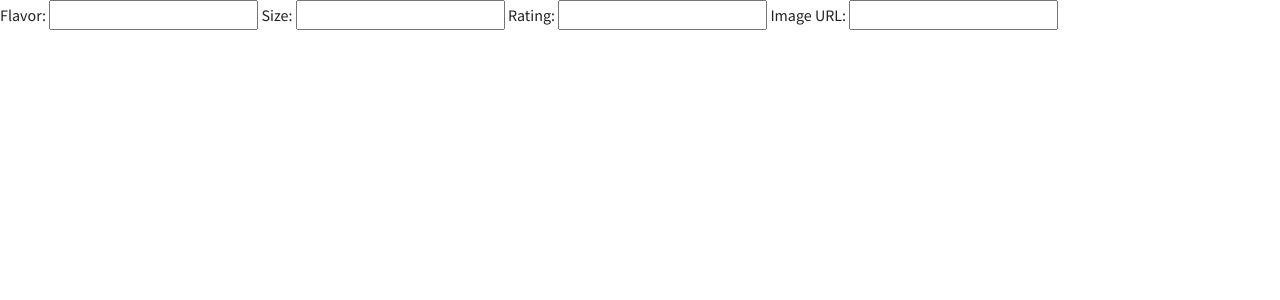
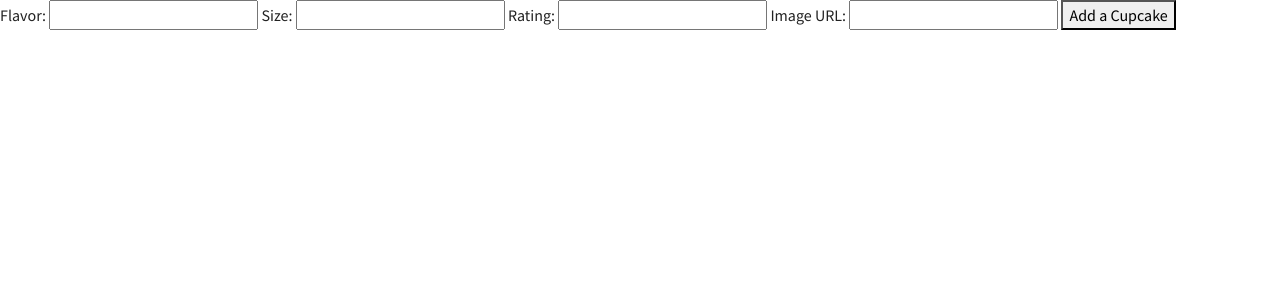
Before and after one commit to loganwinnier/flask-cupcakes, a Flask app: template templates/home.html in a window 1280 px wide. Shown: the top 300 px of the page. Run offline with Flask 3, Linux system fonts and the light colour scheme; the template is opened without the code that fills it, so the values that code supplies are empty.

Commit message:
added javascript model for cupcake

```diff
--- a/app.py
+++ b/app.py
@@ -2,6 +2,7 @@
 import os
 
 from flask import Flask, request, redirect, render_template, jsonify
+from flask_cors import CORS
 from flask_debugtoolbar import DebugToolbarExtension
 
 from models import db, connect_db, Cupcake, DEFAULT_IMAGE_URL
@@ -14,9 +15,17 @@ app.config["SQLALCHEMY_TRACK_MODIFICATIONS"] = False
 app.config["SQLALCHEMY_ECHO"] = True
 
 connect_db(app)
+CORS(app)
 
 # app.config['SECRET_KEY'] = "I'LL NEVER TELL!!"
 # debug = DebugToolbarExtension(app)
+
+
+@app.get("/")
+def render_home_page():
+    """Show home page"""
+
+    return render_template("home.html")
 
 
 @app.get("/api/cupcakes")
--- a/requirements.txt
+++ b/requirements.txt
@@ -1,6 +1,7 @@
 blinker==1.6.3
 click==8.1.7
 Flask==2.3.3
+Flask-Cors==4.0.0
 Flask-DebugToolbar @ git+https://github.com/pallets-eco/flask-debugtoolbar@3b25e114e96a03c3261f17becb10a41abb28fd7c
 Flask-SQLAlchemy==3.1.1
 greenlet==3.0.0
--- /dev/null
+++ b/static/js/cupcake.js
@@ -0,0 +1,22 @@
+"use strict"
+
+const BASE_CUPCAKE_URL = "http://127.0.0.1:5000//api/cupcakes";
+let cupcakes;
+
+
+const $cupcakeList = $('#cupcake-list')
+
+async function getAndShowCupcakes() {
+    const response = await fetch(BASE_CUPCAKE_URL);
+    const data = await response.json();
+    cupcakes = data.cupcakes.map(cupcake => new Cupcake(cupcake));
+
+    for (const cupcake of cupcakes) {
+        console.log(cupcake)
+        let $cupcakeLi = $(`<li id='${cupcake.id}'>${cupcake.flavor}</li>`);
+        $cupcakeList.append($cupcakeLi);
+    }
+
+}
+
+getAndShowCupcakes()
--- /dev/null
+++ b/static/js/model.js
@@ -0,0 +1,12 @@
+"use strict"
+
+class Cupcake {
+    constructor({ id, flavor, size, rating, image_url }) {
+        this.id = id;
+        this.flavor = flavor;
+        this.size = size;
+        this.rating = rating;
+        this.image_url = image_url
+    }
+
+}
--- a/templates/base.html
+++ b/templates/base.html
@@ -15,5 +15,9 @@
   <!--Page content goes here-->
   {% endblock %}
 
+  <script src="https://unpkg.com/jquery"></script>
+  <script src="/static/js/model.js"></script>
+  <script src="/static/js/cupcake.js"></script>
 </body>
+
 </html>
--- a/templates/home.html
+++ b/templates/home.html
@@ -11,10 +11,11 @@
     <input required type="text" name="rating" id="rating">
     <label for="flavor">Image URL:</label>
     <input required type="text" name="image-url" id="image-url">
+    <button type="submit">Add a Cupcake</button>
   </form>
 
   <ul id="cupcake-list">
       <!--cupcake list goes here-->
   </ul>
 
-{% endblock %}
+  {% endblock %}
```
